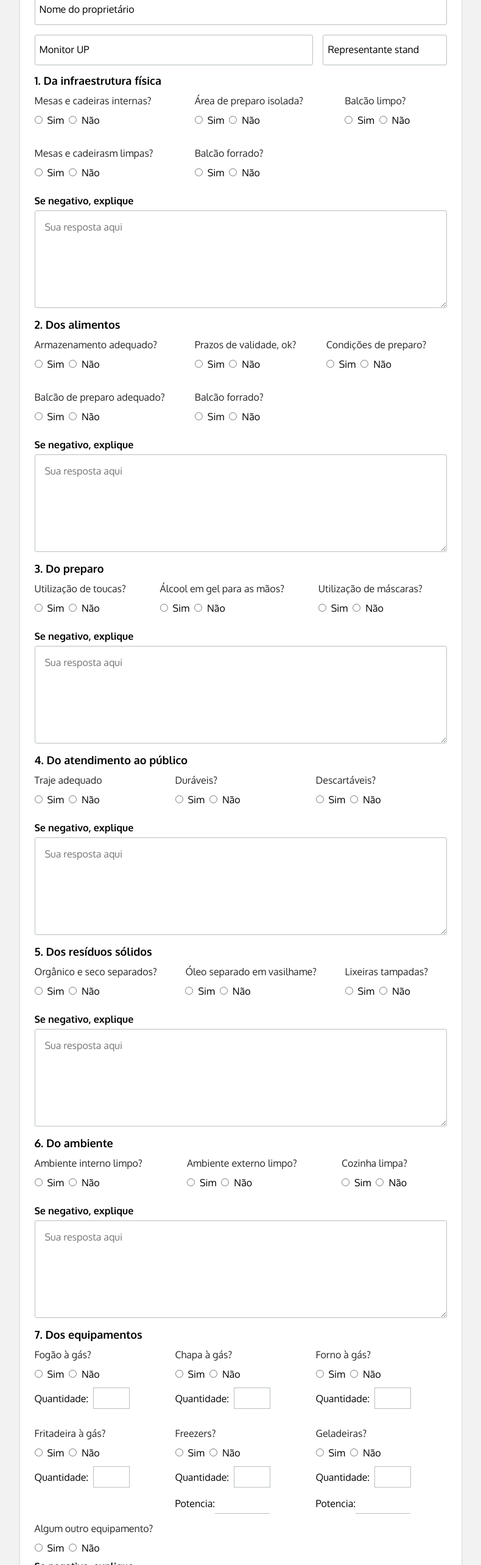
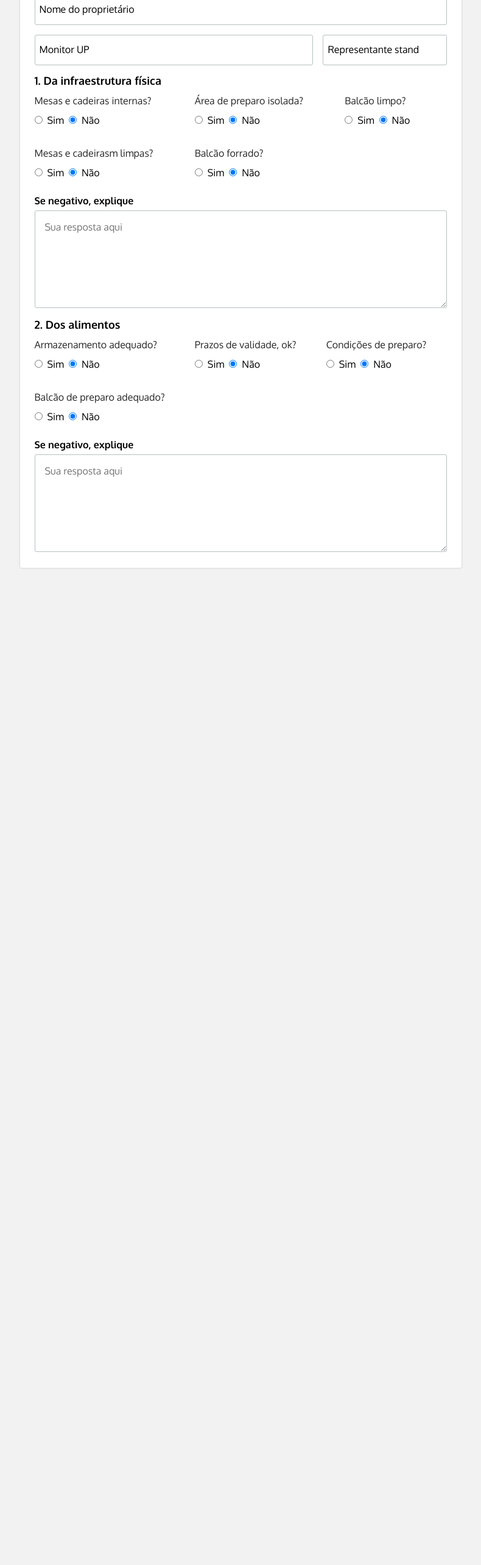
Before and after one commit to joaogomes13/reports-up, a React (Create React App) app: page / in a window 1280 px wide. Shown: the part 234-2800 px from the top of the page at 61% size, without its empty margins (245-1035 px from the left). After the commit the page ends 1181 px from the top, so only its background shows below. Built offline with nearby package versions, Linux system fonts and the light colour scheme.

Commit message:
Corrigindo bugs

```diff
--- a/src/components/ListField/index.tsx
+++ b/src/components/ListField/index.tsx
@@ -42,7 +42,7 @@ export default function ListField({ name }: Props) {
 
   return (
     <fieldset>
-      <SearchField name='teste' title='Algum outro equipamento?' data={teste} setData={setTeste} />
+      {/* <SearchField name='teste' title='Algum outro equipamento?' data={teste} setData={setTeste} /> */}
       {
         teste === true &&
         <div>
--- a/src/components/SearchField/index.tsx
+++ b/src/components/SearchField/index.tsx
@@ -1,3 +1,4 @@
+import React from 'react';
 import { Infra } from '../../types';
 import style from './SearchField.module.scss';
 
@@ -5,43 +6,50 @@ interface Props {
     title: string;
     name: string;
     data?: boolean;
-    setData: React.Dispatch<React.SetStateAction<boolean>>;
-    object?: Infra
-    atributo?: any
+    setData: React.Dispatch<React.SetStateAction<Infra[]>>;
+    object: Infra[]
     qtd?: boolean
     ptc?: boolean
 }
 
-export default function SearchField({ title, name, data, setData, qtd, ptc }: Props) {
+export default function SearchField({ title, name, data, setData, qtd, ptc, object }: Props) {
+    const handleDataChange = (event: React.ChangeEvent<HTMLInputElement>) => {
+        let _object = [...object] as any;
+        _object[0][event.target.name] = event.target.value === 'true'
+        setData(_object);
+    }
+
     return (
         <fieldset className={style.radio}>
             <legend className={style.radio__title}>{title}</legend>
             <div className={style.radio__input}>
                 <label htmlFor={name + 'Yes'}>
-                    <input id={name + 'Yes'} type="radio" name={name} value='true' onChange={e => setData(e.target.value === 'true')} required />
+                    <input id={name + 'Yes'} type="radio" name={name} value='true' onChange={e => handleDataChange(e)} required checked={data} />
                     Sim
                 </label>
                 <label htmlFor={name + 'No'}>
-                    <input id={name + 'No'} type="radio" name={name} value='false' onChange={e => setData(e.target.value === 'true')} required />
+                    <input id={name + 'No'} type="radio" name={name} value='false' onChange={e => handleDataChange(e)} required  checked={!data} />
                     Não
                 </label>
             </div>
             <div className={style.radio__qtd}>
                 {
-                    qtd === true &&
+                    qtd ?
                     <label htmlFor={name + 'Qtd'}>
                         Quantidade:
                         <input type='number' />
                     </label>
+                    : null
                 }
             </div>
             <div className={style.radio__ptc}>
                 {
-                    ptc === true &&
+                    ptc ?
                     <label htmlFor={name + 'Ptc'}>
                         Potencia:
                         <input type='number' />
                     </label>
+                    : null
                 }
             </div>
         </fieldset>
--- a/src/pages/Form/index.tsx
+++ b/src/pages/Form/index.tsx
@@ -14,48 +14,12 @@ export default function Form() {
     const [monitor, setMonitor] = useState('');
     const [agent, setAgent] = useState('');
 
-    const [infra, setInfra] = useState({} as Infra);
-    const [cadeiras, setCadeiras] = useState(false);
+    const [infra, setInfra] = useState([{}] as Infra[]);
 
     const date = new Date().toISOString().slice(0, 16);
 
-    const handleInfraChange = (e: boolean) => {
-        setInfra({
-            ...infra,
-            mesas: e
-        })
-    }
-
-    const handleInfraChange1 = (e: boolean) => {
-        setInfra({
-            ...infra,
-            preparo: e
-        })
-    }
-
-    const handleInfraChange2 = (e: boolean) => {
-        setInfra({
-            ...infra,
-            balcaoLimpo: e
-        })
-    }
-
-    const handleInfraChange3 = (e: boolean) => {
-        setInfra({
-            ...infra,
-            mesasLimpas: e
-        })
-    }
-
-    const handleInfraChange4 = (e: boolean) => {
-        setInfra({
-            ...infra,
-            balcaoForrado: e
-        })
-    }
-
     useEffect(() => {
-        console.log('objeto:', infra);
+        console.log('objeto:', infra[0]);
 
     }, [infra]);
 
@@ -82,25 +46,24 @@ export default function Form() {
                     </FormGroup>
                     <FormGroup title='1. Da infraestrutura física' name='Infraestrutura'>
                         <div className={style.form__search}>
-                            <SearchField title='Mesas e cadeiras internas?' name="cadeiras" data={infra.mesas} object={infra} atributo={handleInfraChange} setData={setCadeiras}/>
-                            <SearchField title='Área de preparo isolada?' name="preparo" data={infra.preparo}  object={infra} atributo={handleInfraChange1} setData={setCadeiras}/>
-                            <SearchField title='Balcão limpo?' name="balcaoLimpo" data={infra.balcaoLimpo} object={infra} atributo={handleInfraChange2} setData={setCadeiras}/>
-                            <SearchField title='Mesas e cadeirasm limpas?' name="cadeiraLimpa" data={infra.mesasLimpas}  object={infra} atributo={handleInfraChange3}setData={setCadeiras} />
-                            <SearchField title='Balcão forrado?' name="balcaoForrado" data={infra.balcaoForrado}  object={infra} atributo={handleInfraChange4} setData={setCadeiras} />
+                            <SearchField title='Mesas e cadeiras internas?' name="mesas" data={infra[0].mesas} object={infra} setData={setInfra} />
+                            <SearchField title='Área de preparo isolada?' name="preparo" data={infra[0].preparo} object={infra} setData={setInfra} />
+                            <SearchField title='Balcão limpo?' name="balcaoLimpo" data={infra[0].balcaoLimpo} object={infra} setData={setInfra} />
+                            <SearchField title='Mesas e cadeirasm limpas?' name="mesasLimpas" data={infra[0].mesasLimpas} object={infra} setData={setInfra} />
+                            <SearchField title='Balcão forrado?' name="balcaoForrado" data={infra[0].balcaoForrado} object={infra} setData={setInfra} />
                         </div>
                         <CommentField title='Se negativo, explique' />
                     </FormGroup>
                     <FormGroup title='2. Dos alimentos' name='Alimentos'>
                         <div className={style.form__search}>
-                            <SearchField title='Armazenamento adequado?' name="cadeiras" data={cadeiras}setData={setCadeiras}  />
-                            <SearchField title='Prazos de validade, ok?' name="preparo" data={cadeiras}  setData={setCadeiras}/>
-                            <SearchField title='Condições de preparo?' name="preparo" data={cadeiras}setData={setCadeiras}  />
-                            <SearchField title='Balcão de preparo adequado?' name="preparo" data={cadeiras} setData={setCadeiras} />
-                            <SearchField title='Balcão forrado?' name="preparo" data={cadeiras}setData={setCadeiras} />
+                            <SearchField title='Armazenamento adequado?' name="armazenamento" data={infra[0].armazenamento} object={infra} setData={setInfra} />
+                            <SearchField title='Prazos de validade, ok?' name="prazos" data={infra[0].prazos} object={infra} setData={setInfra} />
+                            <SearchField title='Condições de preparo?' name="condicaoPreparo" data={infra[0].condicaoPreparo} object={infra} setData={setInfra} />
+                            <SearchField title='Balcão de preparo adequado?' name="balcaoPreparo" data={infra[0].balcaoPreparo} object={infra} setData={setInfra} />
                         </div>
                         <CommentField title='Se negativo, explique' />
                     </FormGroup>
-                    <FormGroup title='3. Do preparo' name='Preparo'>
+                    {/* <FormGroup title='3. Do preparo' name='Preparo'>
                         <div className={style.form__search}>
                             <SearchField title='Utilização de toucas?' name="cadeiras" data={cadeiras} setData={setCadeiras}/>
                             <SearchField title='Álcool em gel para as mãos?' name="preparo" data={cadeiras}  setData={setCadeiras}/>
@@ -134,9 +97,9 @@ export default function Form() {
                     </FormGroup>
                     <FormGroup title='7. Dos equipamentos' name='Equipamentos'>
                         <div className={style.form__search}>
-                            <SearchField title='Fogão à gás?' name="cadeiras" data={cadeiras}   qtd={true} setData={setCadeiras}/>
-                            <SearchField title='Chapa à gás?' name="preparo" data={cadeiras}   qtd={true} setData={setCadeiras}/>
-                            <SearchField title='Forno à gás?' name="preparo" data={cadeiras}   qtd={true}setData={setCadeiras} />
+                            <SearchField title='Fogão à gás?' name="cadeiras" data={cadeiras} qtd={true} setData={setCadeiras}/>
+                            <SearchField title='Chapa à gás?' name="preparo" data={cadeiras} qtd={true} setData={setCadeiras}/>
+                            <SearchField title='Forno à gás?' name="preparo" data={cadeiras} qtd={true} setData={setCadeiras} />
                             <SearchField title='Fritadeira à gás?' name="preparo" data={cadeiras}   qtd={true} setData={setCadeiras}/>
                             <SearchField title='Freezers?' name="preparo" data={cadeiras}   qtd={true} ptc={true} setData={setCadeiras}/>
                             <SearchField title='Geladeiras?' name="preparo" data={cadeiras}   qtd={true} ptc={true}setData={setCadeiras}/>
@@ -154,7 +117,7 @@ export default function Form() {
                     </FormGroup>
                     <FormGroup title='9. Recomendações ou reclamações' name='Recomendacoes'>
                         <CommentField />
-                    </FormGroup>
+                    </FormGroup> */}
                 </form>
             </section>
 
```
Also changed, not shown: src/types/index.ts (+11 -1 lines).
